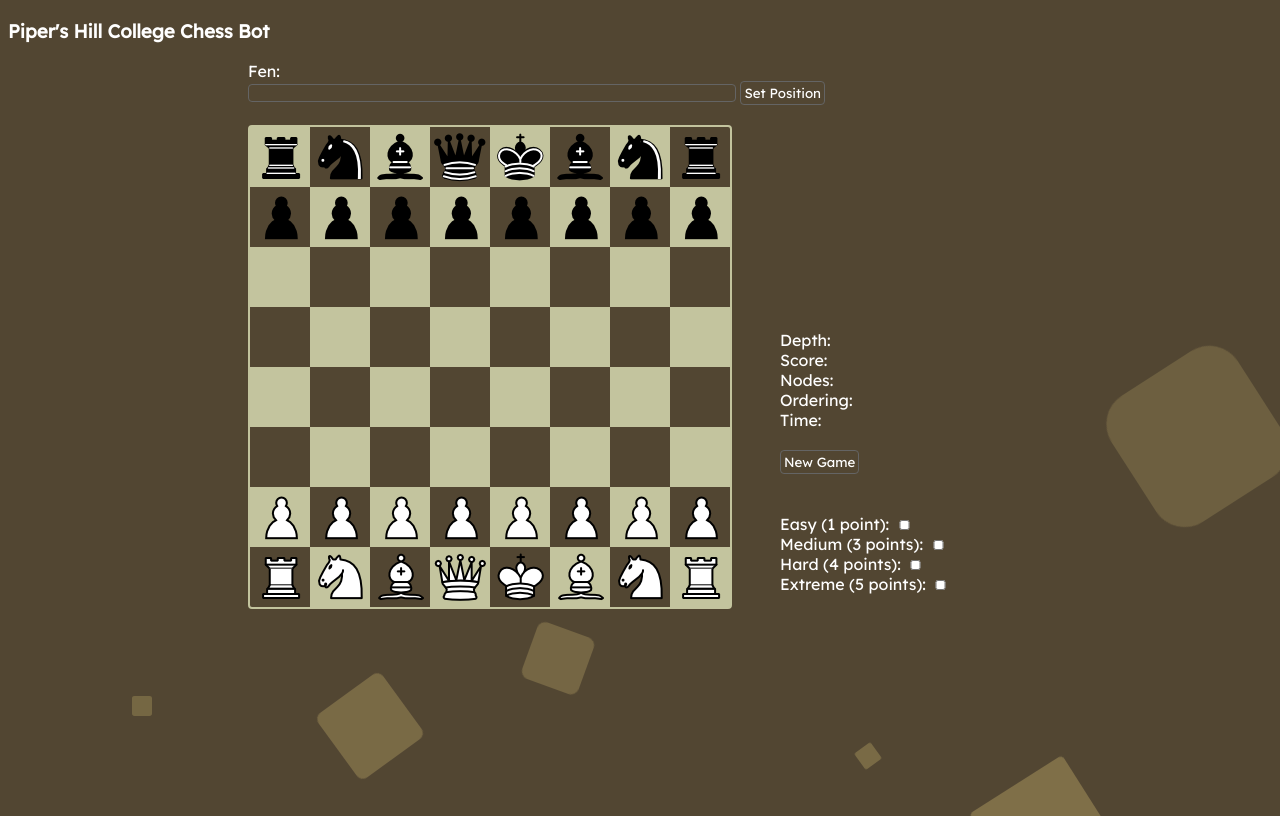
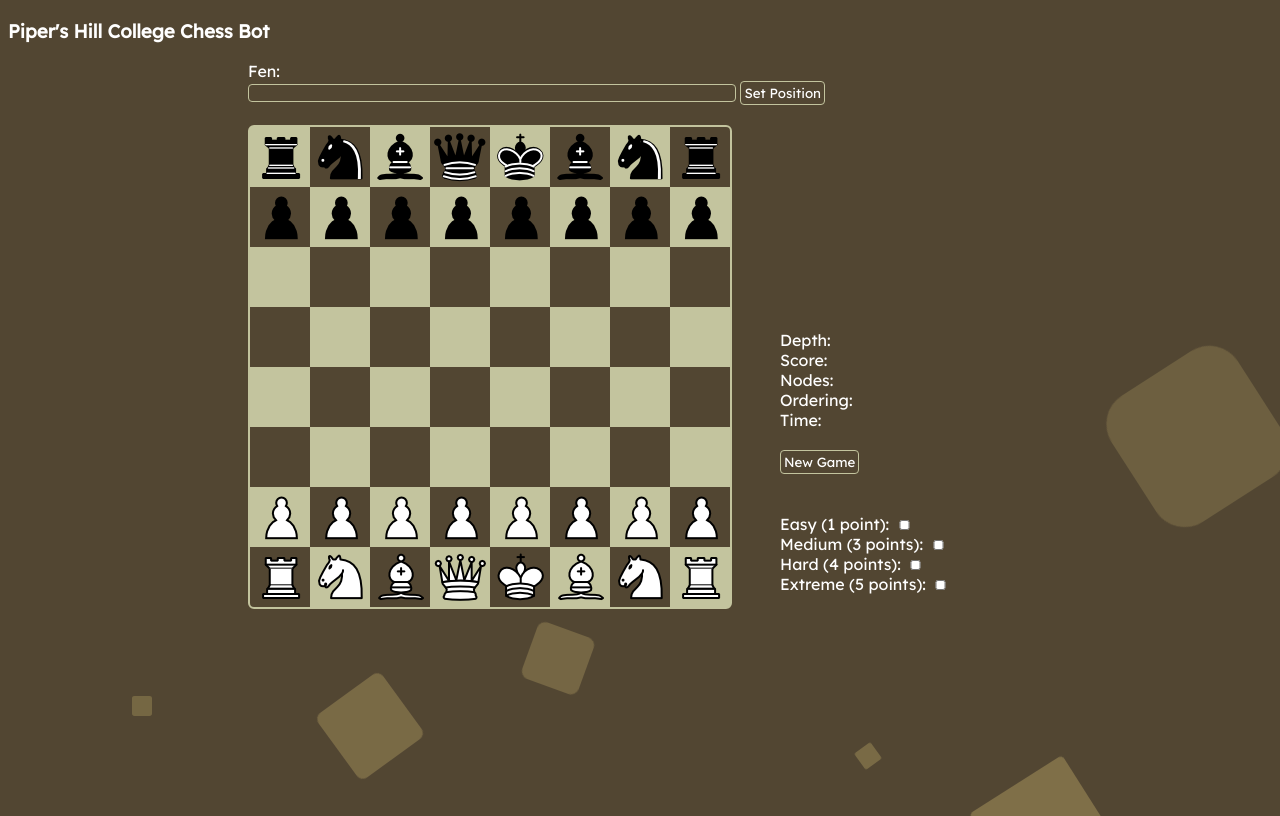
Before and after one commit to ChimkariweObuseh/chess-bot, a plain HTML site: page index.html in a window 1280 px wide. Shown: the top 816 px of the page. Drawn offline with Linux system fonts and the light colour scheme.

Commit message:
Update styles.css

```diff
--- a/styles.css
+++ b/styles.css
@@ -16,7 +16,7 @@
 }
 
 .cooltitle {
- left: 720px;
+ left: 1500px;
 }
 
 body {
@@ -30,7 +30,7 @@ button {
 	background: transparent;
 	border: 1px solid;
 	border-radius: 4px;
-	border-color: #646464;
+	border-color: #c3c49e;
 }
 
 input {
@@ -38,7 +38,7 @@ input {
 	background: transparent;
 	border: 1px solid;
 	border-radius: 4px;
-	border-color: #646464;
+	border-color: #c3c49e;
 	height: 10px;
 }
 
@@ -50,7 +50,7 @@ input {
 	height: 480px;
 	border-style: solid;
 	border-width: 2px;
-	border-radius: 4px;
+	border-radius: 6px;
 	border-color: #c3c49e;
 }
 
```
